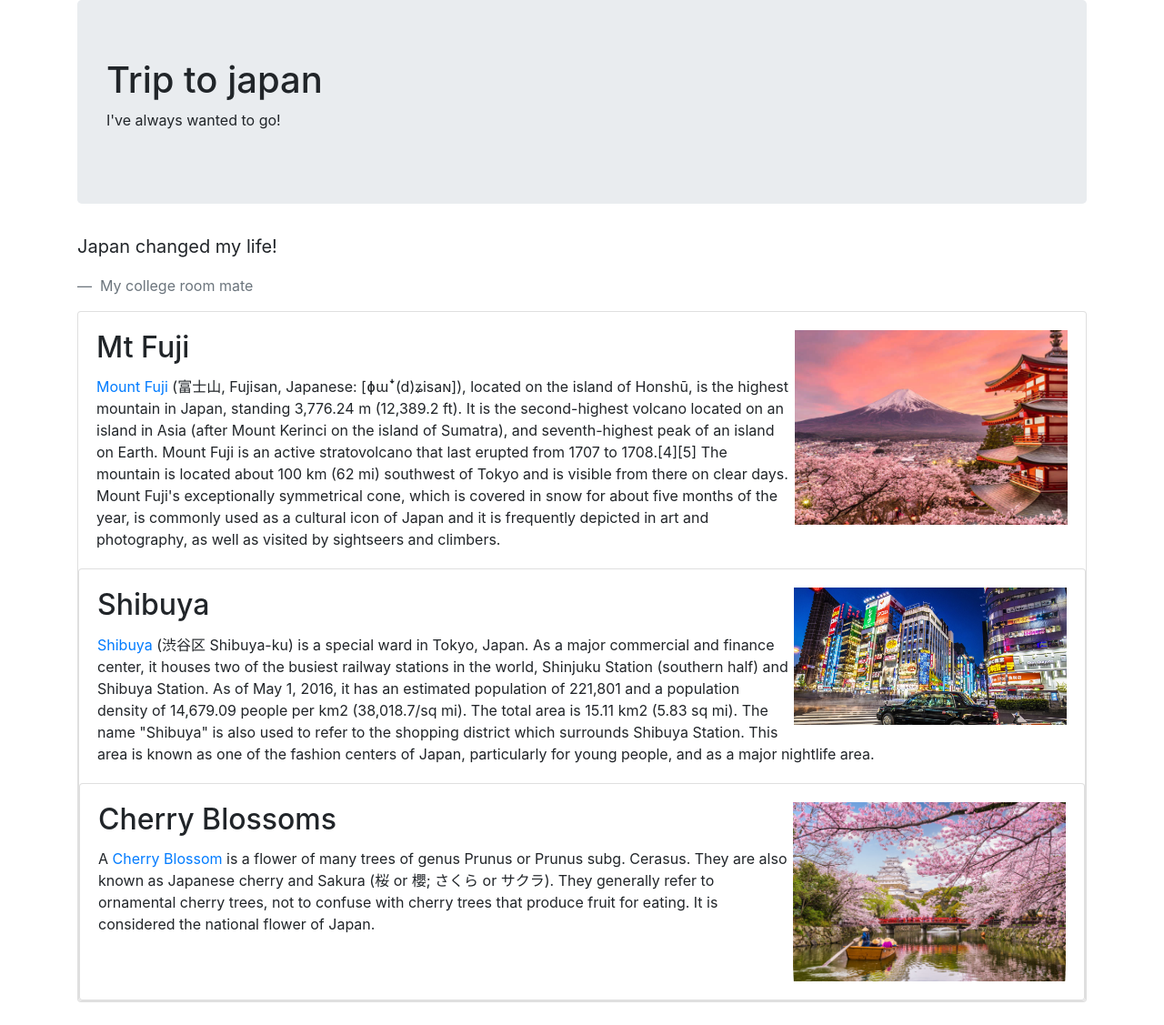
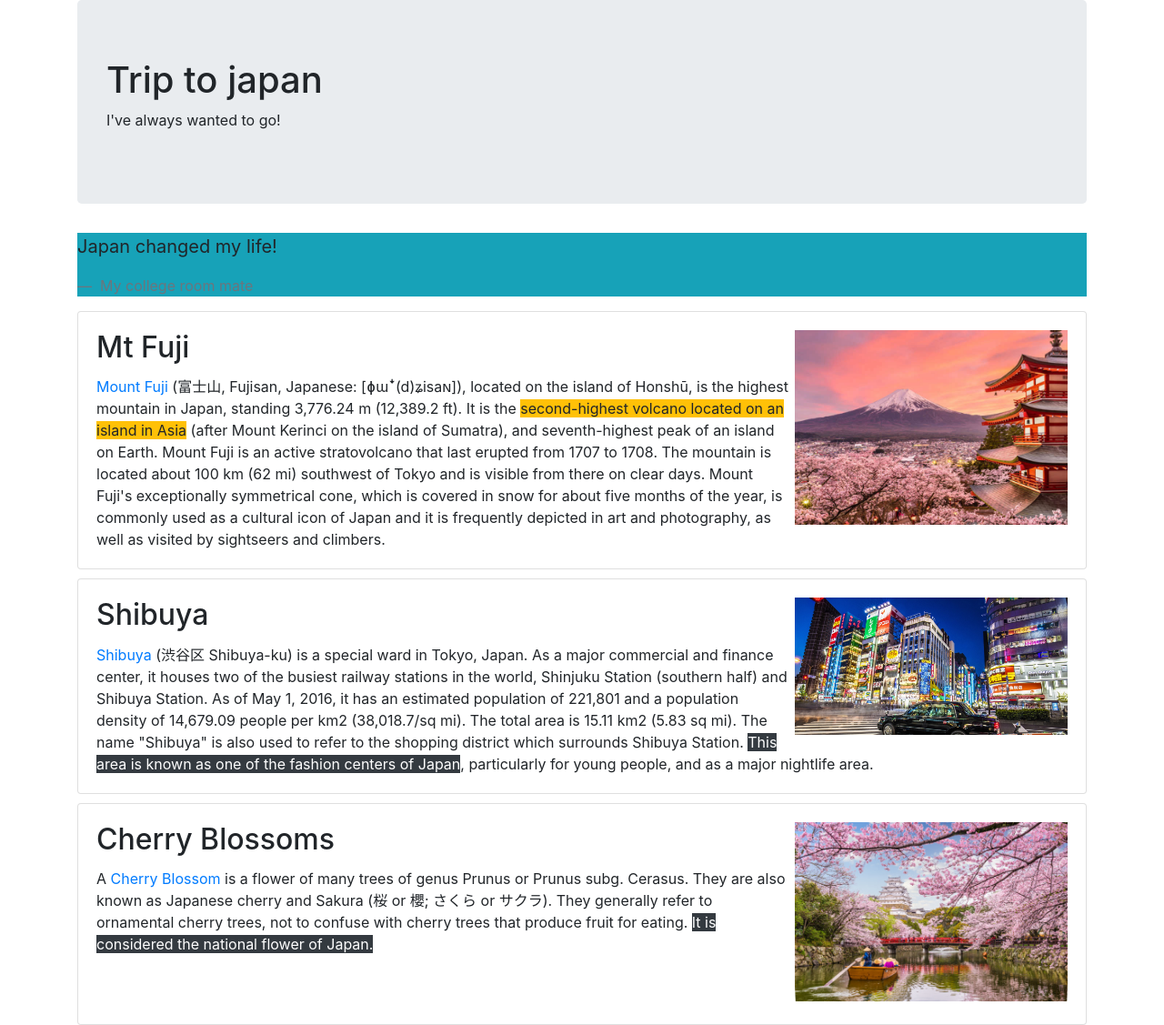
Before and after one commit to CharWeber/vacation_site, a plain HTML site: page index.html in a window 1280 px wide. Shown: the whole page at 91% size. Before the commit the page ends 1102 px from the top, so only its background shows below. Drawn offline with Linux system fonts and the light colour scheme.

Commit message:
add additional inline bootstrap styling and README.md content
Co-authored-by: Charles Weber <charlestweber@gmail.com>

```diff
--- a/css/styles.css
+++ b/css/styles.css
@@ -1,4 +1,14 @@
-.card-image{
+.card-image {
   float:right;
   width: 300px;
+  margin-left: 5px;
+  margin-bottom: 5px;
 }
+
+.bg-dark {
+  color: white;
+}
+
+.card {
+  margin-bottom: 10px;
+}
--- a/index.html
+++ b/index.html
@@ -11,7 +11,7 @@
       <h1>Trip to japan</h1>
       <p>I've always wanted to go!</p>
     </div>
-    <blockquote class="blockquote">
+    <blockquote class="blockquote bg-info">
       <p>Japan changed my life!</p>
       <footer class="blockquote-footer"> My college room mate</footer>
     </blockquote>
@@ -19,19 +19,21 @@
       <div class="card-body">
         <img class="card-image" src="img/fuji.jpg" alt="Mt fuji at dusk">
         <h2 class="card-title">Mt Fuji</h2>
-        <p class="card-text"><a href="https://en.wikipedia.org/wiki/Mount_Fuji">Mount Fuji</a> (富士山, Fujisan, Japanese: [ɸɯꜜ(d)ʑisaɴ]), located on the island of Honshū, is the highest mountain in Japan, standing 3,776.24 m (12,389.2 ft). It is the second-highest volcano located on an island in Asia (after Mount Kerinci on the island of Sumatra), and seventh-highest peak of an island on Earth. Mount Fuji is an active stratovolcano that last erupted from 1707 to 1708.[4][5] The mountain is located about 100 km (62 mi) southwest of Tokyo and is visible from there on clear days. Mount Fuji's exceptionally symmetrical cone, which is covered in snow for about five months of the year, is commonly used as a cultural icon of Japan and it is frequently depicted in art and photography, as well as visited by sightseers and climbers.</p>
+        <p class="card-text"><a href="https://en.wikipedia.org/wiki/Mount_Fuji">Mount Fuji</a> (富士山, Fujisan, Japanese: [ɸɯꜜ(d)ʑisaɴ]), located on the island of Honshū, is the highest mountain in Japan, standing 3,776.24 m (12,389.2 ft). It is the <span class="bg-warning">second-highest volcano located on an island in Asia</span> (after Mount Kerinci on the island of Sumatra), and seventh-highest peak of an island on Earth. Mount Fuji is an active stratovolcano that last erupted from 1707 to 1708. The mountain is located about 100 km (62 mi) southwest of Tokyo and is visible from there on clear days. Mount Fuji's exceptionally symmetrical cone, which is covered in snow for about five months of the year, is commonly used as a cultural icon of Japan and it is frequently depicted in art and photography, as well as visited by sightseers and climbers.</p>
+      </div>
     </div>
     <div class="card">
       <div class="card-body">
         <img class="card-image" src="img/shibuya.jpg" alt="A busy shibuya street">
         <h2 class="card-title">Shibuya</h2>
-          <p class="card-text"><a href="https://en.wikipedia.org/wiki/Shibuya">Shibuya</a> (渋谷区 Shibuya-ku) is a special ward in Tokyo, Japan. As a major commercial and finance center, it houses two of the busiest railway stations in the world, Shinjuku Station (southern half) and Shibuya Station. As of May 1, 2016, it has an estimated population of 221,801 and a population density of 14,679.09 people per km2 (38,018.7/sq mi). The total area is 15.11 km2 (5.83 sq mi). The name "Shibuya" is also used to refer to the shopping district which surrounds Shibuya Station. This area is known as one of the fashion centers of Japan, particularly for young people, and as a major nightlife area.</p>
+        <p class="card-text"><a href="https://en.wikipedia.org/wiki/Shibuya">Shibuya</a> (渋谷区 Shibuya-ku) is a special ward in Tokyo, Japan. As a major commercial and finance center, it houses two of the busiest railway stations in the world, Shinjuku Station (southern half) and Shibuya Station. As of May 1, 2016, it has an estimated population of 221,801 and a population density of 14,679.09 people per km2 (38,018.7/sq mi). The total area is 15.11 km2 (5.83 sq mi). The name "Shibuya" is also used to refer to the shopping district which surrounds Shibuya Station. <span class="bg-dark">This area is known as one of the fashion centers of Japan</span>, particularly for young people, and as a major nightlife area.</p>
+      </div>
     </div>
     <div class="card">
       <div class="card-body">
         <img class="card-image" src="img/cherry_blossom.jpg" alt="Cherry trees blooming in the spring">
         <h2 class="card-title">Cherry Blossoms</h2>
-            <p class="card-text">A <a href="https://en.wikipedia.org/wiki/Cherry_blossom">Cherry Blossom</a> is a flower of many trees of genus Prunus or Prunus subg. Cerasus. They are also known as Japanese cherry and Sakura (桜 or 櫻; さくら or サクラ). They generally refer to ornamental cherry trees, not to confuse with cherry trees that produce fruit for eating. It is considered the national flower of Japan.</p>
+        <p class="card-text">A <a href="https://en.wikipedia.org/wiki/Cherry_blossom">Cherry Blossom</a> is a flower of many trees of genus Prunus or Prunus subg. Cerasus. They are also known as Japanese cherry and Sakura (桜 or 櫻; さくら or サクラ). They generally refer to ornamental cherry trees, not to confuse with cherry trees that produce fruit for eating. <span class="bg-dark">It is considered the national flower of Japan.</span></p>
       </div>
     </div>
   </div>
```
Also changed, not shown: 1 other file. Lines whose indentation alone changed are shown as unchanged.
